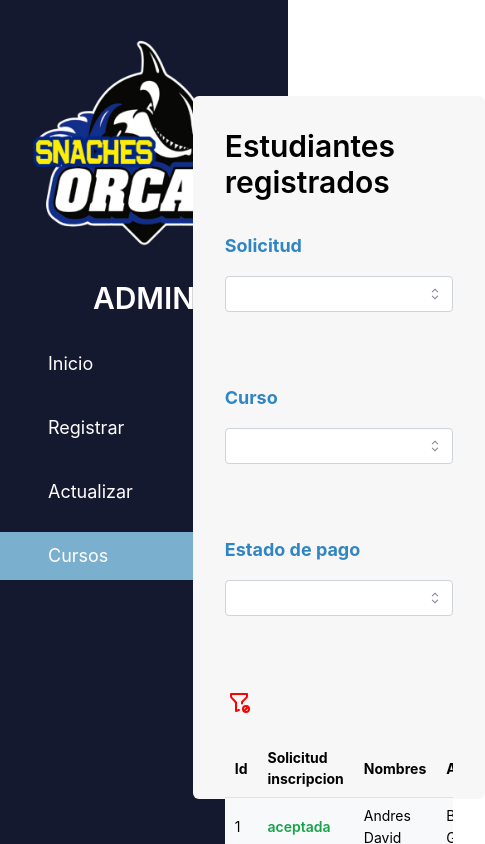
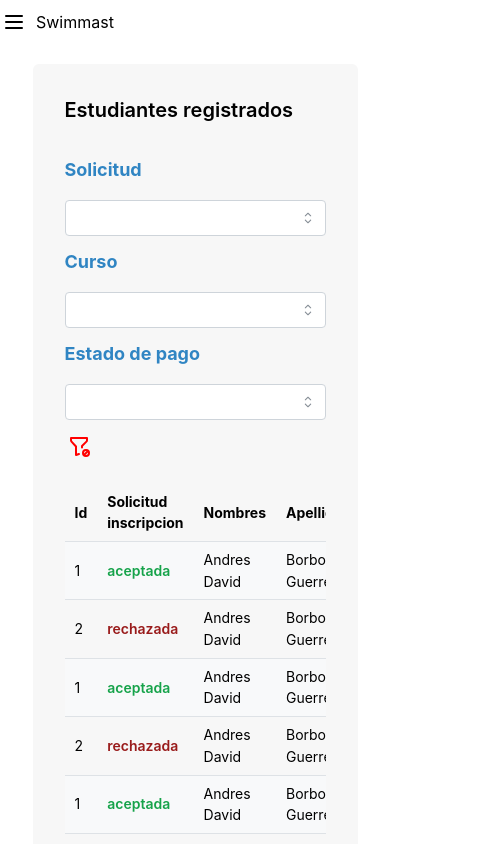
Before and after one commit to joemcara/swimmast-web, a React (Vite) app: page /cursos in a window 390 px wide. Shown: the top 844 px of the page, 485 px wide, since content can reach past the window. Built offline with nearby package versions, Linux system fonts and the light colour scheme.

Commit message:
menu and custom section fixed for movil displays

```diff
--- a/src/Base/Base.jsx
+++ b/src/Base/Base.jsx
@@ -3,12 +3,14 @@ import Menu from './Menu'
 import { ActionIcon, Avatar } from '@mantine/core'
 import { IconCaretDown } from '@tabler/icons-react'
 import { Outlet } from 'react-router-dom'
+import MenuMovil from './MenuMovil'
 
 function Base() {
     return (
         <div className=''>
             <Menu />
-            <div className='ml-72 min-h-screen'>
+            <MenuMovil />
+            <div className='lg:ml-72 min-h-screen'>
                 <Outlet />
             </div>
         </div>
--- a/src/Base/Menu.jsx
+++ b/src/Base/Menu.jsx
@@ -4,7 +4,7 @@ import snachesOrcasLogo from '../assets/snachesOrcasLogo.png';
 function Menu() {
     const navItemStyles = "pl-12 h-12 flex items-center text-lg";
     return (
-        <div className='bg-system-menu-blue w-72 h-screen fixed top-0 left-0 flex flex-col gap-6 items-center' >
+        <div className='bg-system-menu-blue w-72 min-h-screen fixed top-0 left-0 flex flex-col gap-6 items-center hidden lg:flex' >
             <a href="/">
                 <img alt="snaches-orcas" src={snachesOrcasLogo} className='mt-8 h-56 w-56 object-contain' />
             </a>
--- /dev/null
+++ b/src/Base/MenuMovil.jsx
@@ -0,0 +1,46 @@
+import { ActionIcon, Button, Drawer, Menu, MenuItem, MenuTarget, Modal } from '@mantine/core'
+import { useDisclosure } from '@mantine/hooks'
+import { IconClockSearch, IconMenu, IconMenu2, IconX } from '@tabler/icons-react'
+import React, { useEffect } from 'react'
+import { NavLink, useLocation } from 'react-router-dom'
+import CustomNavLink from '../components/CustomNavLink'
+
+function MenuMovil() {
+    const [opened, { open, close }] = useDisclosure(true)
+    let location = useLocation();
+    useEffect(() => {
+        close();
+    }, [location])
+    return (
+        <>
+            <div className='flex gap-2 items-center pt-2'>
+                <ActionIcon onClick={open} className='lg:invisible visible' bg={"transparent"}>
+                    <IconMenu2 color='#000' />
+                </ActionIcon>
+                <h1>Swimmast</h1>
+            </div>
+            <Drawer onClose={close} opened={opened} size={"10rem"} withCloseButton={false} styles={{
+                content: { backgroundColor: "#15192F", color: "#fff" },
+                body: { padding: 0, paddingTop: "12px" }
+            }}
+            >
+                <div className='flex flex-col gap-8 w-full bg-system-menu-blue h-full'>
+                    <div className='flex gap-2 items-center'>
+                        <ActionIcon onClick={close} bg={"transparent"} >
+                            <IconX color='#fff' />
+                        </ActionIcon>
+                        <h1>Swimmast</h1>
+                    </div>
+                    <nav className='flex flex-col gap-8'>
+                        <CustomNavLink to="/" text="Inicio" />
+                        <CustomNavLink to="/registrar" text="Registrar" />
+                        <CustomNavLink to="/actualizar" text="Actualizar" />
+                        <CustomNavLink to="/cursos" text="Cursos" />
+                    </nav>
+                </div>
+            </Drawer>
+        </>
+    )
+}
+
+export default MenuMovil
--- a/src/components/CustomFilter.jsx
+++ b/src/components/CustomFilter.jsx
@@ -4,7 +4,7 @@ import React from 'react'
 
 function CustomFilter(props) {
     return (
-        <Group gap={72}>
+        <Group gap={12}>
             {props.children}
             <ActionIcon bg={"transparent"} onClick={() => console.log("reset filters")}>
                 <IconFilterCancel color='red' />
--- /dev/null
+++ b/src/components/CustomNavLink.jsx
@@ -0,0 +1,16 @@
+import React from 'react'
+import { NavLink } from 'react-router-dom';
+
+function CustomNavLink(props) {
+    const navItemStyles = "pl-2 h-12 flex items-center text-lg";
+    return (
+        <NavLink
+            to={props.to}
+            className={({ isActive }) => isActive ? `${navItemStyles} bg-system-menu-light-blue` : navItemStyles}
+        >
+            {props.text}
+        </NavLink>
+    )
+}
+
+export default CustomNavLink
--- a/src/components/CustomSection.jsx
+++ b/src/components/CustomSection.jsx
@@ -3,8 +3,8 @@ import React from 'react'
 function CustomSection(props) {
     return (
         <section className='flex justify-center'>
-            <div className='bg-system-section-white absolute top-24 w-3/4 self-center h-5/6 p-8 rounded-md'>
-                <h1 className='text-3xl font-semibold mb-8'>{props.title}</h1>
+            <div className='bg-system-section-white absolute top-16 w-5/6 lg:top-24 lg:w-3/4 self-center lg:min-h-5/6 p-8 rounded-md'>
+                <h1 className='text-xl lg:text-3xl font-semibold mb-8'>{props.title}</h1>
                 {props.children}
             </div>
         </section>
```
